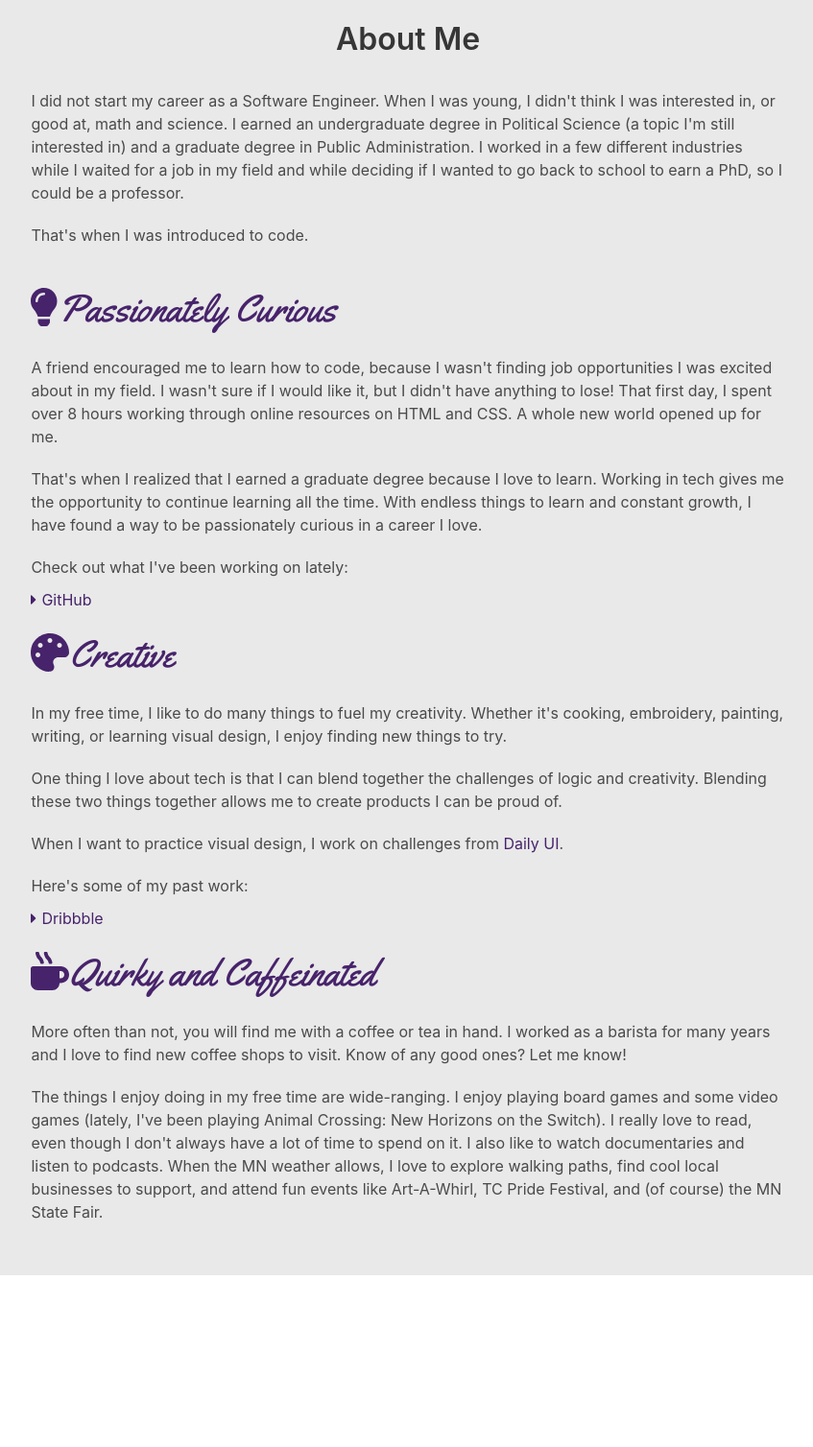
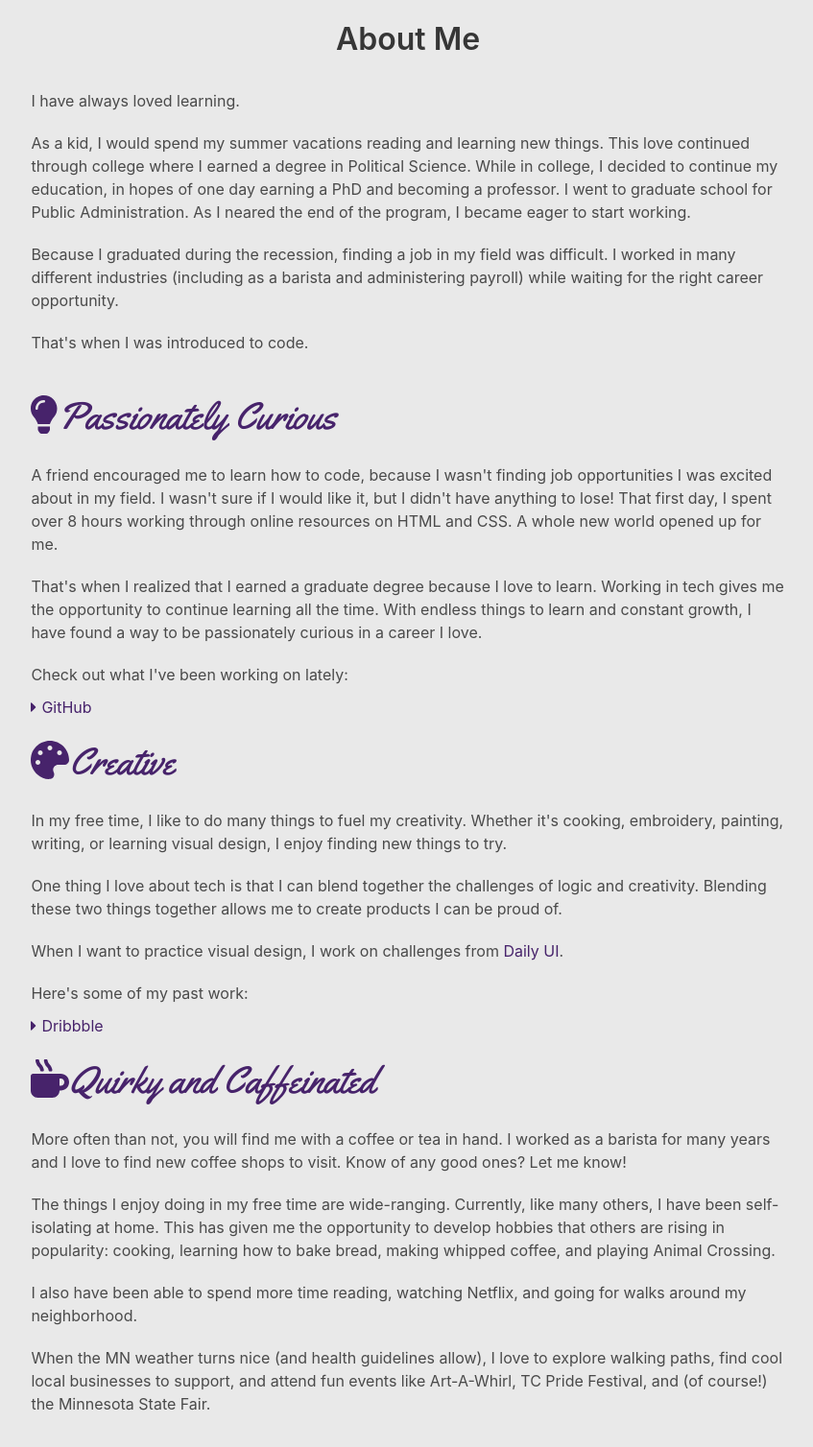
Before and after one commit to Lysautumn/personal-site-2020, a Gatsby site: page /about in a window 1280 px wide. Shown: the part 100-1608 px from the top of the page at 96% size, without its empty margins (215-1062 px from the left). Before the commit the page ends 1429 px from the top, so only its background shows below. Built offline with nearby package versions, Linux system fonts and the light colour scheme; Gatsby itself is replaced by a stand-in of ours; a web font is replaced by a local one.

Commit message:
update copy

```diff
--- a/src/pages/about.js
+++ b/src/pages/about.js
@@ -14,11 +14,16 @@ const AboutPage = () => (
       <h1 className="title has-text-centered">About Me</h1>
       <section className="section">
         <p>
-          I did not start my career as a Software Engineer. When I was young, I didn't think I was
-          interested in, or good at, math and science. I earned an undergraduate degree in Political
-          Science (a topic I'm still interested in) and a graduate degree in Public Administration.
-          I worked in a few different industries while I waited for a job in my field and while deciding
-          if I wanted to go back to school to earn a PhD, so I could be a professor.
+          I have always loved learning.
+        </p>
+        <p>
+          As a kid, I would spend my summer vacations reading and learning new things. This love continued through college where I earned
+          a degree in Political Science. While in college, I decided to continue my education, in hopes of one day earning a PhD and becoming
+          a professor. I went to graduate school for Public Administration. As I neared the end of the program, I became eager to start working.
+        </p>
+        <p>
+          Because I graduated during the recession, finding a job in my field was difficult. I worked in many different industries (including as a
+          barista and administering payroll) while waiting for the right career opportunity.
         </p>
         <p>
           That's when I was introduced to code.
@@ -91,12 +96,16 @@ const AboutPage = () => (
           for many years and I love to find new coffee shops to visit. Know of any good ones? Let me know!
         </p>
         <p>
-          The things I enjoy doing in my free time are wide-ranging. I enjoy playing board games
-          and some video games (lately, I've been playing Animal Crossing: New Horizons on the Switch).
-          I really love to read, even though I don't always have a lot of time to spend on it. I also
-          like to watch documentaries and listen to podcasts. When the MN weather allows, I love to explore
-          walking paths, find cool local businesses to support, and attend fun events like Art-A-Whirl, TC Pride Festival,
-          and (of course) the MN State Fair.
+          The things I enjoy doing in my free time are wide-ranging. Currently, like many others, I have been self-isolating
+          at home. This has given me the opportunity to develop hobbies that others are rising in popularity: cooking, learning how
+          to bake bread, making whipped coffee, and playing Animal Crossing.
+        </p>
+        <p>
+          I also have been able to spend more time reading, watching Netflix, and going for walks around my neighborhood.
+        </p>
+        <p>
+          When the MN weather turns nice (and health guidelines allow), I love to explore walking paths, find cool local businesses to support,
+          and attend fun events like Art-A-Whirl, TC Pride Festival, and (of course!) the Minnesota State Fair.
         </p>
       </section>
     </div>
```
